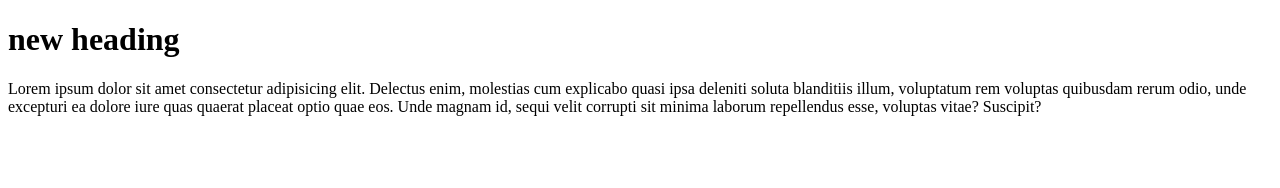
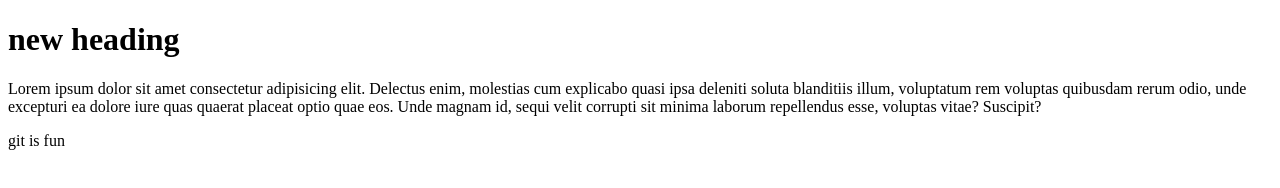
Before and after one commit to adihajbi/RepoTest, a plain HTML site: page Index.html in a window 1280 px wide. Drawn offline with Linux system fonts and the light colour scheme.

Commit message:
Update Index.html

```diff
--- a/Index.html
+++ b/Index.html
@@ -15,6 +15,9 @@
         quas quaerat placeat optio quae eos. Unde magnam id, sequi velit corrupti sit minima laborum repellendus esse,
         voluptas vitae? Suscipit?
     </p>
+    <section>
+        <p>git is fun</p>
+    </section>
 
 </body>
 
```
